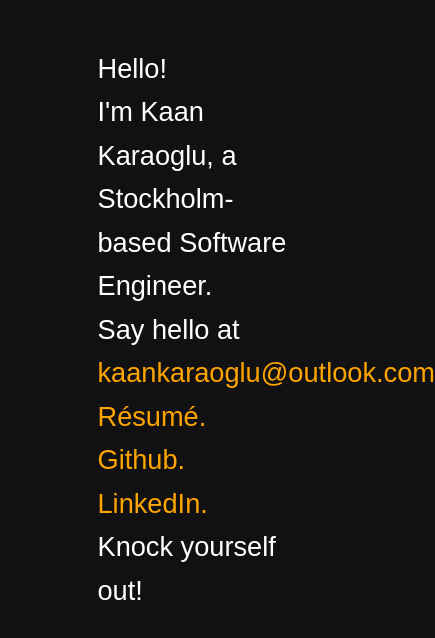
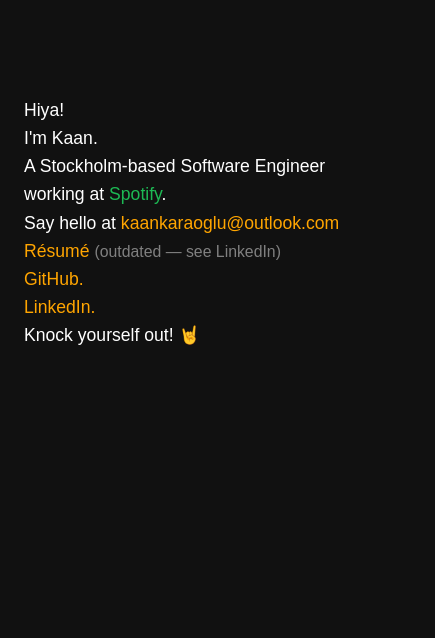
Before and after one commit to kaankaraoglu/kaankaraoglu.github.io, a plain HTML site: page index.html in a window 390 px wide. Shown: the whole page, 435 px wide, since content can reach past the window. Drawn offline with Linux system fonts and the light colour scheme; a web font is replaced by a local one.

Commit message:
Add .gitignore; refresh HTML, CSS, README
Add a .gitignore and update site content and styling. README expanded with project structure, dev and deploy instructions. index.html refactored to semantic markup (main, nav), fixed asset paths, removed inline styles and updated copy/links. css/styles.css adjusted typography, link colors, added responsive rules, utility classes (.spotify, .note) and cleaned up layout. These changes improve maintainability, accessibility and mobile responsiveness.

```diff
--- a/css/styles.css
+++ b/css/styles.css
@@ -1,23 +1,51 @@
 body {
   font-family: "Cal Sans", sans-serif;
-  font-weight: 400;
+  font-weight: 300;
   font-style: normal;
   -webkit-font-smoothing: antialiased;
   -moz-osx-font-smoothing: grayscale;
-
   width: 50%;
   color: white;
   font-size: 1.7em;
   line-height: 1.6;
-  font-weight: 300;
   margin: 12% auto;
   background: #111;
 }
 
-body .root {
-  text-align: left;
+main p {
+  margin: 0;
+}
+
+nav ul {
+  list-style: none;
+  padding: 0;
+  margin: 0;
+}
+
+a {
+  color: orange;
+  text-decoration: none;
 }
 
 a:hover {
-    color: dodgerblue !important;
+  color: dodgerblue;
 }
+
+.spotify {
+  color: #1DB954;
+}
+
+.note {
+  color: gray;
+  font-size: 0.9em;
+}
+
+@media (max-width: 768px) {
+  body {
+    width: auto;
+    max-width: 600px;
+    padding: 0 1.5rem;
+    font-size: clamp(1.1rem, 4vw, 1.7rem);
+    margin: 6rem auto;
+  }
+}
--- a/index.html
+++ b/index.html
@@ -5,27 +5,28 @@
         <title>KK | Home</title>
         <meta http-equiv="X-UA-Compatible" content="IE=edge">
         <meta name="viewport" content="width=device-width,initial-scale=1.0">
-        <link rel="shortcut icon" href="/assets/favicon/favicon.ico">
-        <link rel="stylesheet" href="/css/styles.css">
         <meta name="description" content="Personal space of a random individual.">
         <meta name="author" content="Kaan Karaoglu">
-        <!-- Fonts -->
+        <link rel="shortcut icon" href="assets/favicon/favicon.ico">
         <link rel="preconnect" href="https://fonts.googleapis.com">
         <link rel="preconnect" href="https://fonts.gstatic.com" crossorigin>
         <link href="https://fonts.googleapis.com/css2?family=Cal+Sans&display=swap" rel="stylesheet">
+        <link rel="stylesheet" href="css/styles.css">
     </head>
     <body>
-        <noscript>
-            <strong>Sorry, but kaankaraoglu.com doesn't work properly without JavaScript enabled. Please enable it to continue.</strong>
-        </noscript>
-        <div class="root">
-            Hello!<br>
-            I'm Kaan Karaoglu, a Stockholm-based Software Engineer.<br>
-            Say hello at <a style="color: orange; text-decoration: none;" href="mailto:kaankaraoglu@outlook.com"</a>kaankaraoglu@outlook.com<br>
-            <a href="/assets/resume.pdf" target="_blank" style="color: orange; text-decoration: none;">Résumé.</a><br>
-            <a href="https://github.com/kaankaraoglu" target="_blank" style="color: orange; text-decoration: none;">Github.</a><br>
-            <a href="https://se.linkedin.com/in/kaan-karaoglu" target="_blank" style="color: orange; text-decoration: none;">LinkedIn.</a><br>
-            Knock yourself out!<br>
-        </div>
+        <main>
+            <p>Hiya!</p>
+            <p>I'm Kaan.</p>
+            <p>A Stockholm-based Software Engineer working at <span class="spotify">Spotify</span>.</p>
+            <p>Say hello at <a href="mailto:kaankaraoglu@outlook.com">kaankaraoglu@outlook.com</a></p>
+            <nav>
+                <ul>
+                    <li><a href="assets/resume.pdf" target="_blank">Résumé</a> <span class="note">(outdated — see LinkedIn)</span></li>
+                    <li><a href="https://github.com/kaankaraoglu" target="_blank">GitHub.</a></li>
+                    <li><a href="https://se.linkedin.com/in/kaan-karaoglu" target="_blank">LinkedIn.</a></li>
+                </ul>
+            </nav>
+            <p>Knock yourself out! 🤘</p>
+        </main>
     </body>
 </html>
```
Also changed, not shown: 2 other files.
